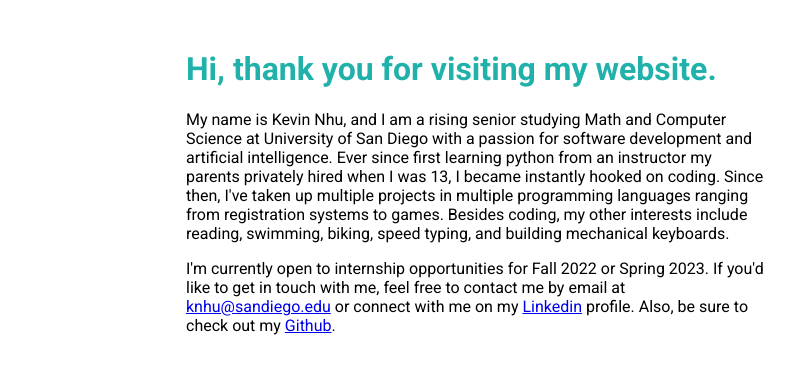
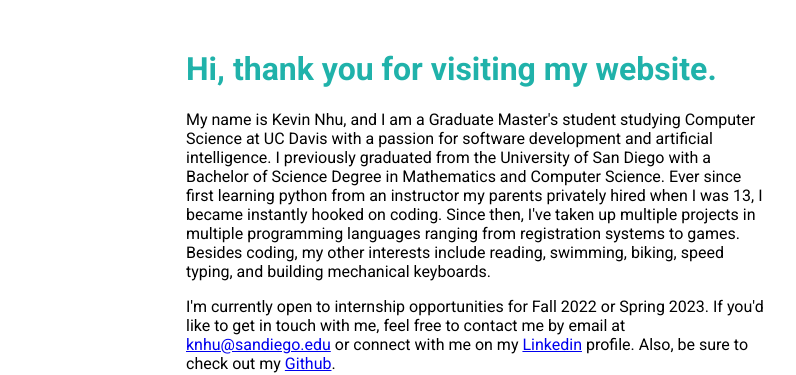
Before and after one commit to knhu/kevinnhu.github.io, a plain HTML site: page about.html in a window 1280 px wide. Shown: the part 100-475 px from the top of the page, 484-1280 px from the left. Drawn offline with Linux system fonts and the light colour scheme.

Commit message:
Update about.html

```diff
--- a/about.html
+++ b/about.html
@@ -34,7 +34,7 @@
 
                 <div class="profile-content-wrapper">
                     <h1>Hi, thank you for visiting my website.</h1>
-                    <p>My name is Kevin Nhu, and I am a rising senior studying Math and Computer Science at University of San Diego with a passion for software development and artificial intelligence. Ever since first learning python from an instructor my parents privately hired when I was 13, I became instantly hooked on coding. Since then, I've taken up multiple projects in multiple programming languages ranging from registration systems to games. Besides coding, my other interests include reading, swimming, biking, speed typing, and building mechanical keyboards.</p>
+                    <p>My name is Kevin Nhu, and I am a Graduate Master's student studying Computer Science at UC Davis with a passion for software development and artificial intelligence. I previously graduated from the University of San Diego with a Bachelor of Science Degree in Mathematics and Computer Science. Ever since first learning python from an instructor my parents privately hired when I was 13, I became instantly hooked on coding. Since then, I've taken up multiple projects in multiple programming languages ranging from registration systems to games. Besides coding, my other interests include reading, swimming, biking, speed typing, and building mechanical keyboards.</p>
                     <p>I'm currently open to internship opportunities for Fall 2022 or Spring 2023. If you'd like to get in touch with me, feel free to contact me by email at <a href = "mailto: knhu@sandiego.edu">knhu@sandiego.edu</a> or connect with me on my <a href="http://linkedin.com/in/kevinnhu">Linkedin</a> profile. Also, be sure to check out my <a href="http://github.com/knhu">Github</a>.</p>
                 </div>
             </div>
```
